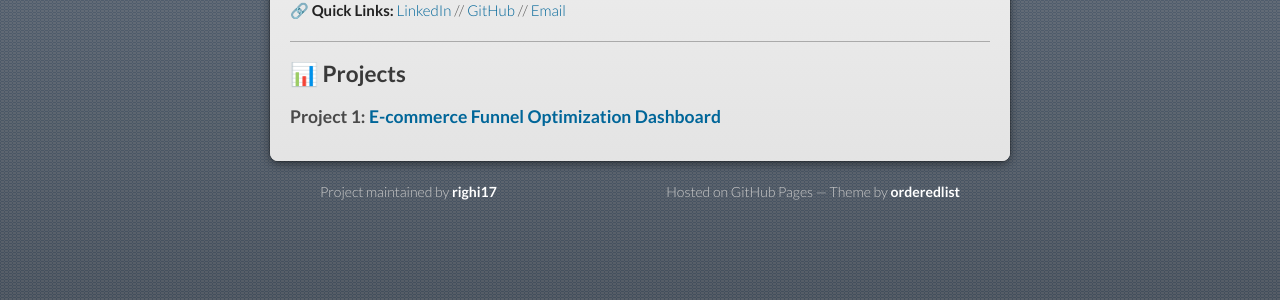
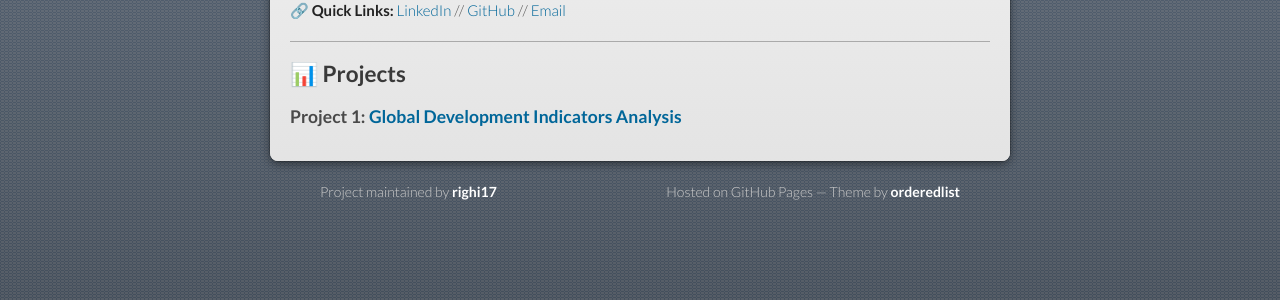
Before and after one commit to righi17/reprighi01, a Jekyll site: the page built from index.md, in a window 1280 px wide. Shown: the part 525-825 px from the top of the page. Built offline with Jekyll 4.4.1, drawn with Linux system fonts in a browser that asks for light colours; our own code applies the rules of GitHub Pages for plain Markdown files.

Commit message:
Update index.md

```diff
--- a/index.md
+++ b/index.md
@@ -17,4 +17,4 @@ My passion is transforming raw data into clear, strategic insights using data st
 ---
 ## 📊 Projects
 
-### Project 1: [E-commerce Funnel Optimization Dashboard](./01.md)
+### Project 1: [Global Development Indicators Analysis](./01.md)
```
